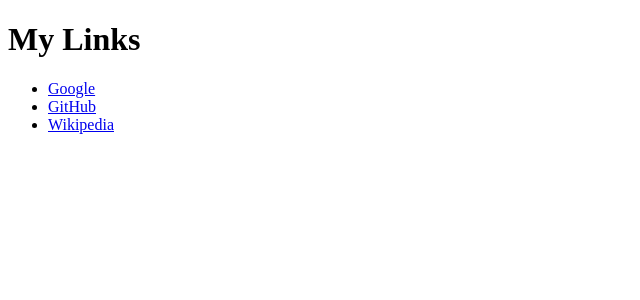
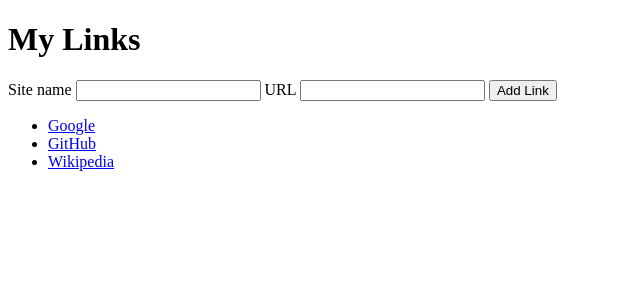
Before and after one commit to Bicskow/my-link-bio, a Flask app: page / in a window 1280 px wide. Shown: the part 26-326 px from the top of the page, without its empty margins (0-640 px from the left). Run offline with Flask 3, Linux system fonts and the light colour scheme.

Commit message:
Add link submission form and in-memory storage

```diff
--- a/app.py
+++ b/app.py
@@ -1,16 +1,23 @@
-from flask import Flask, render_template
+from flask import Flask, redirect, render_template, request, url_for
 
 app = Flask(__name__)
+
+links = [
+    {"name": "Google", "url": "https://www.google.com"},
+    {"name": "GitHub", "url": "https://github.com"},
+    {"name": "Wikipedia", "url": "https://www.wikipedia.org"},
+]
 
 
 @app.route("/")
 def index():
-    links = [
-        {"name": "Google", "url": "https://www.google.com"},
-        {"name": "GitHub", "url": "https://github.com"},
-        {"name": "Wikipedia", "url": "https://www.wikipedia.org"},
-    ]
     return render_template("index.html", links=links)
+
+
+@app.route("/add", methods=["POST"])
+def add_link():
+    links.append({"name": request.form["name"], "url": request.form["url"]})
+    return redirect(url_for("index"))
 
 
 @app.route("/about")
--- a/templates/index.html
+++ b/templates/index.html
@@ -7,6 +7,13 @@
 <body>
     <nav><a href="{{ url_for('about') }}">About</a></nav>
     <h1>My Links</h1>
+    <form action="{{ url_for('add_link') }}" method="post">
+        <label for="name">Site name</label>
+        <input type="text" id="name" name="name" required>
+        <label for="url">URL</label>
+        <input type="url" id="url" name="url" required>
+        <button type="submit">Add Link</button>
+    </form>
     <ul>
         {% for link in links %}
         <li><a href="{{ link.url }}">{{ link.name }}</a></li>
```
